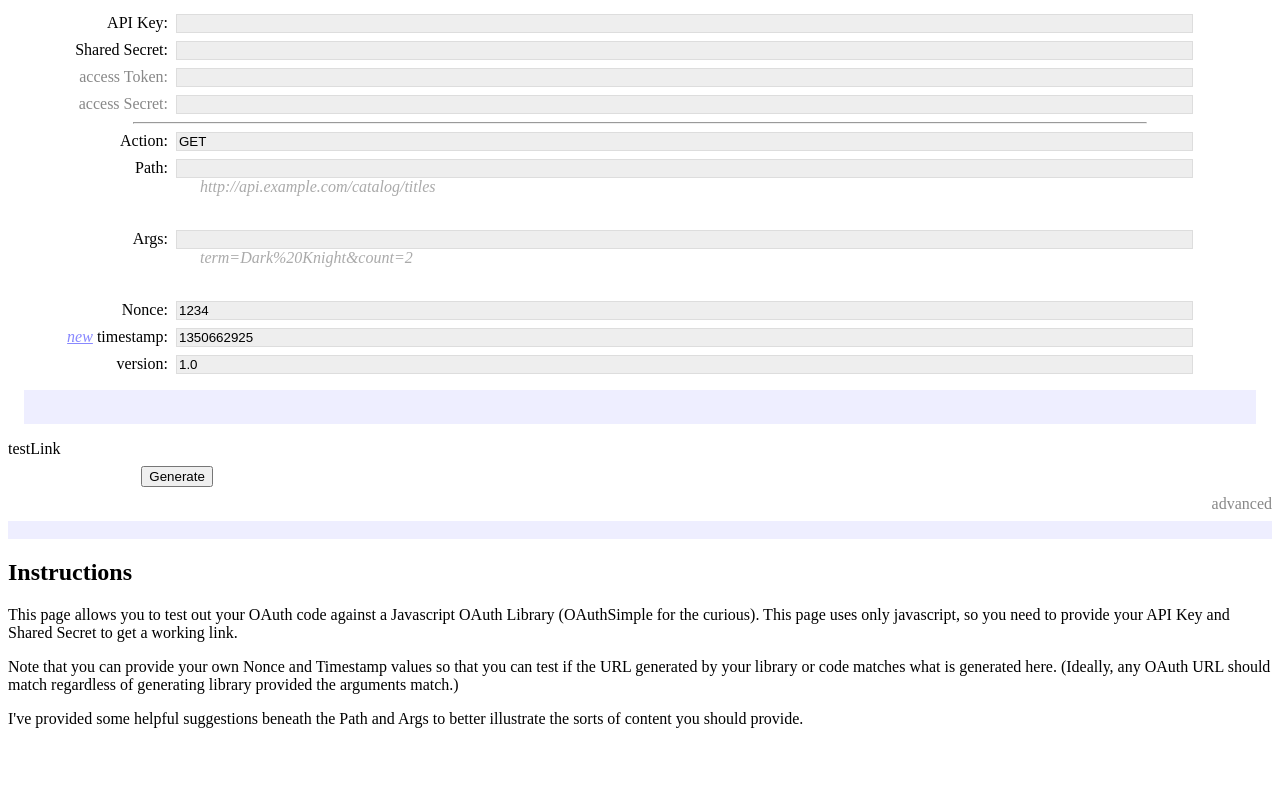
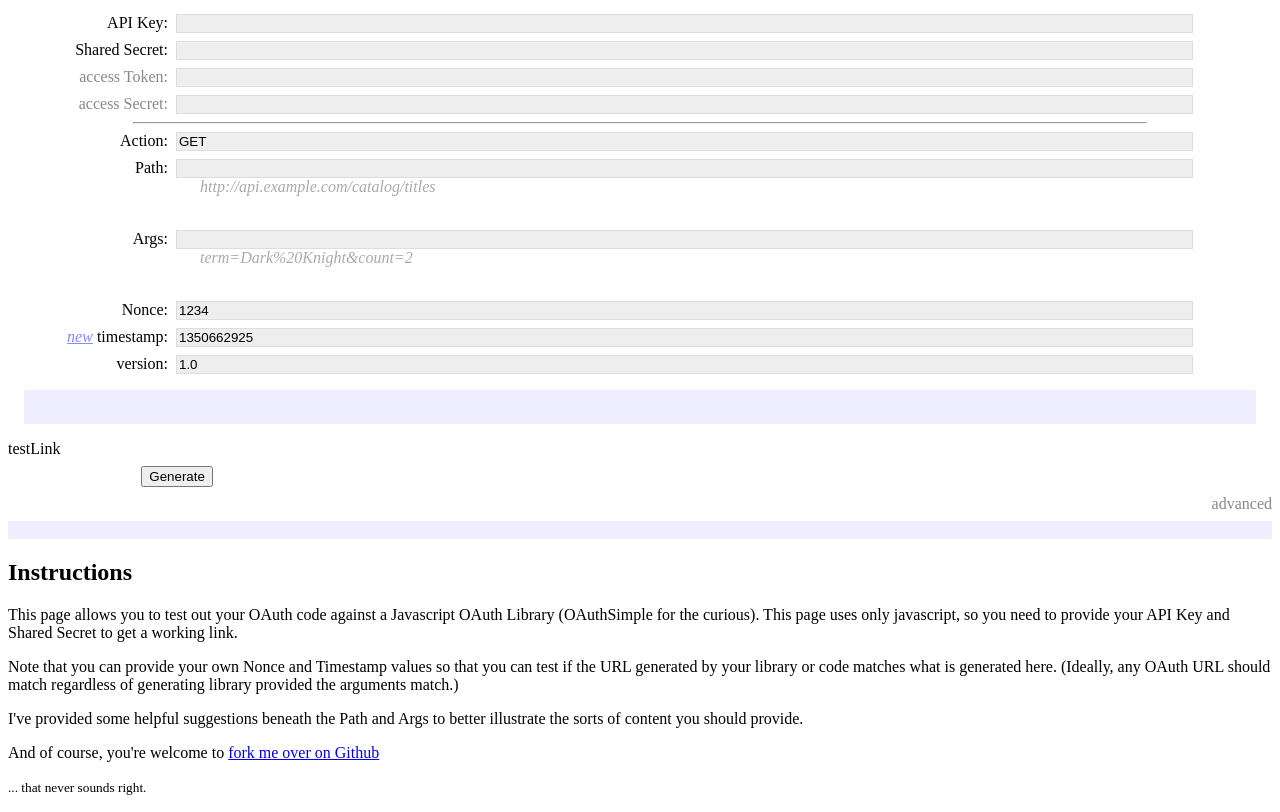
Before and after one commit to jrconlin/OAuthTestPage, a plain HTML site: page index.html in a window 1280 px wide. Shown: the part 100-912 px from the top of the page. Before the commit the page ends 844 px from the top, so only its background shows below. Drawn offline with nearby package versions, Linux system fonts and the light colour scheme; a script that the page names is missing.

Commit message:
Added cross links for github

```diff
--- a/index.html
+++ b/index.html
@@ -76,6 +76,8 @@
 
 <p>Note that you can provide your own Nonce and Timestamp values so that you can test if the URL generated by your library or code matches what is generated here. (Ideally, any OAuth URL should match regardless of generating library provided the arguments match.)</p>
 <p>I've provided some helpful suggestions beneath the Path and Args to better illustrate the sorts of content you should provide.</p>
+<p>And of course, you're welcome to <a href="https://github.com/jrconlin/OAuthTestPage">fork me over on Github</a></p>
+<p><small>... that never sounds right.</small></p>
 
 
     </div>
```
Also changed, not shown: 1 other file.
